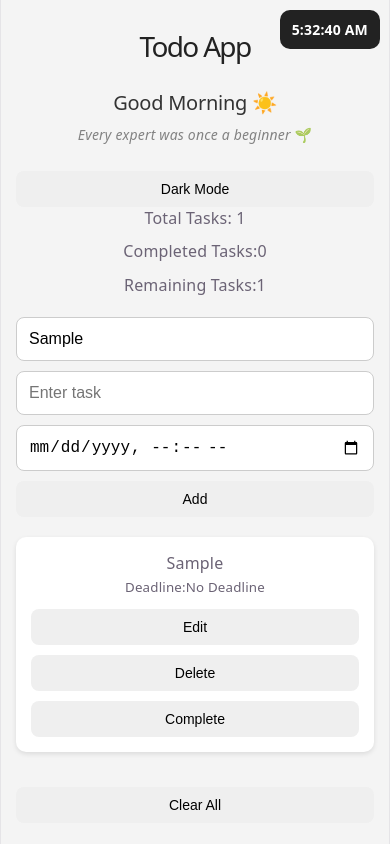
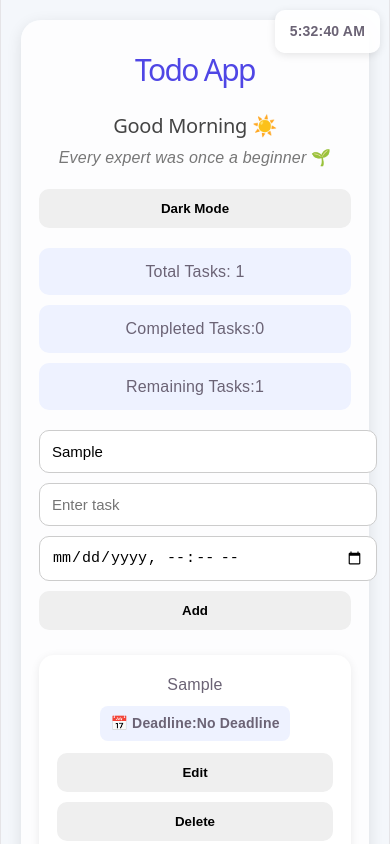
Before and after one commit to swayammk554-jpg/react-todo-app, a React (Vite) app: page / in a window 390 px wide. Both pictures are taken after typing "Sample", "Sample" into the empty fields and a click on the button "Add". Shown: the top 844 px of the page. Built offline with nearby package versions, Linux system fonts and the light colour scheme.

Commit message:
improved visuals

```diff
--- a/src/App.css
+++ b/src/App.css
@@ -1,361 +1,221 @@
 body {
+  margin: 0;
+  font-family: Arial, sans-serif;
+}
 
-  overflow-x: hidden;
+.app {
+  min-height: 100vh;
+  padding: 20px;
+  background: #f4f7fb;
+  transition: 0.3s;
+}
+
+.dark {
+  background: #121212;
+  color: white;
+}
+
+.container {
+  max-width: 750px;
+  margin: auto;
+  padding: 25px;
+  border-radius: 20px;
+  background: rgba(255,255,255,0.8);
+  box-shadow: 0 4px 15px rgba(0,0,0,0.1);
+}
+
+.dark .container {
+  background: #1e1e1e;
+}
+
+.title {
+  text-align: center;
+  font-size: 40px;
+  margin-bottom: 10px;
+  color: #4f46e5;
+}
+
+.dark .title {
+  color: #00ffff;
+}
+
+.greeting {
+  text-align: center;
+  color: #444;
+}
+
+.quote {
+  text-align: center;
+  color: #777;
+  margin-bottom: 20px;
+  font-style: italic;
+}
+
+.dark .greeting {
+  color: #ff80ab;
+}
+
+.dark .quote {
+  color: #ffd369;
+}
+
+.clock {
+  position: fixed;
+  top: 15px;
+  right: 20px;
+  background: rgba(255,255,255,0.9);
+  padding: 10px 15px;
+  border-radius: 10px;
+  font-weight: bold;
+  box-shadow: 0 2px 8px rgba(0,0,0,0.1);
+}
+
+.dark .clock {
+  background: #1f1f1f;
+  color: #00ffff;
+}
+
+.stats {
+  display: flex;
+  justify-content: space-between;
+  gap: 10px;
+  flex-wrap: wrap;
+  margin: 20px 0;
+}
+
+.stats p {
+  flex: 1;
+  min-width: 150px;
+  background: #eef2ff;
+  padding: 12px;
+  border-radius: 10px;
+  text-align: center;
+}
+
+.dark .stats p {
+  background: #2a2a2a;
+}
+
+.input-section {
+  display: flex;
+  flex-wrap: wrap;
+  gap: 10px;
+  margin-bottom: 25px;
+}
+
+input {
+  flex: 1;
+  min-width: 180px;
+  padding: 12px;
+  border-radius: 10px;
+  border: 1px solid #ccc;
+  font-size: 15px;
+}
+
+.dark input {
+  background: #2b2b2b;
+  color: white;
+  border: 1px solid #555;
+}
+
+.dark input::placeholder {
+  color: #aaa;
+}
+
+button {
+  padding: 12px 18px;
+  border: none;
+  border-radius: 10px;
+  cursor: pointer;
+  font-weight: bold;
+  transition: 0.3s;
+}
+
+button:hover {
+  transform: scale(1.03);
+}
+
+.task-card {
+  background: white;
+  padding: 18px;
+  border-radius: 15px;
+  margin-bottom: 15px;
+  box-shadow: 0 2px 10px rgba(0,0,0,0.08);
+}
+
+.dark .task-card {
+  background: #222;
+}
+
+.task-buttons {
+  display: flex;
+  gap: 10px;
+  flex-wrap: wrap;
+  margin-top: 12px;
+}
+
+.clear-btn {
+  width: 100%;
+  margin-top: 20px;
+  background: crimson;
+  color: white;
+}
+
+.reminder {
+  color: red;
+  font-weight: bold;
+  display: block;
+  margin-top: 8px;
+}
+
+/* RESPONSIVE DESIGN */
+
+@media (max-width: 768px) {
+
+  .container {
+    padding: 18px;
+  }
+
+  .title {
+    font-size: 30px;
+  }
+
+  .stats {
+    flex-direction: column;
+  }
+
+  .input-section {
+    flex-direction: column;
+  }
+
+  input,
+  button {
+    width: 100%;
+  }
+
+  .task-buttons {
+    flex-direction: column;
+  }
+
+  .clock {
+    top: 10px;
+    right: 10px;
+    font-size: 14px;
+  }
 
 }
 
-.app {
-
-  min-height: 100vh;
-
-  padding: 30px;
-
-  background-color: #f4f4f4;
-
-  transition: 0.3s;
-
+.deadline {
+  margin-top: 10px;
+  display: inline-block;
+  padding: 6px 10px;
+  border-radius: 8px;
+  background: #eef2ff;
+  font-size: 14px;
+  font-weight: bold;
 }
 
-.dark {
-
-  background: linear-gradient(
-
-    135deg,
-
-    #0f0f0f,
-
-    #1a1a1a
-
-  );
-
-  color: white;
-
+.dark .deadline {
+  background: #333;
+  color: #ffd369;
 }
-
-.container {
-
-  width: 100%;
-
-  max-width: 700px;
-
-  margin: auto;
-
-  box-sizing: border-box;
-
-}
-
-h1 {
-
-  text-align: center;
-
-  margin-bottom: 20px;
-
-}
-
-.title {
-
-  color: #222;
-
-  transition: 0.3s;
-
-}
-
-.dark .title {
-
-  color: #00ffff;
-
-}
-
-.greeting {
-
-  text-align: center;
-
-  margin-top: -10px;
-
-  color: #333;
-
-  transition: 0.3s;
-
-}
-
-.dark .greeting {
-
-  color: #ff4081;
-
-}
-
-.quote {
-
-  text-align: center;
-
-  font-style: italic;
-
-  opacity: 0.8;
-
-  margin-bottom: 25px;
-
-  color: #666;
-
-  transition: 0.3s;
-
-}
-
-.dark .quote {
-
-  color: #ffd369;
-
-}
-
-.stats {
-
-  display: flex;
-
-  justify-content: space-between;
-
-  flex-wrap: wrap;
-
-  margin-bottom: 20px;
-
-}
-
-.input-section {
-
-  display: flex;
-
-  gap: 10px;
-
-  flex-wrap: wrap;
-
-  margin-bottom: 20px;
-
-}
-
-input {
-
-  flex: 1;
-
-  padding: 12px;
-
-  border-radius: 8px;
-
-  border: 1px solid #ccc;
-
-  font-size: 16px;
-
-}
-
-.dark input {
-
-  background-color: #2a2a2a;
-
-  color: white;
-
-  border: 1px solid #555;
-
-  outline: none;
-
-}
-
-.dark input::placeholder {
-
-  color: #bdbdbd;
-
-}
-
-button {
-
-  padding: 10px 15px;
-
-  border: none;
-
-  border-radius: 8px;
-
-  cursor: pointer;
-
-  font-size: 14px;
-
-  transition: 0.3s;
-
-}
-
-button:hover {
-
-  transform: scale(1.05);
-
-}
-
-.task-card {
-
-  background: white;
-
-  padding: 15px;
-
-  margin-bottom: 15px;
-
-  border-radius: 10px;
-
-  box-shadow: 0 2px 5px rgba(0,0,0,0.1);
-
-  transition: 0.3s;
-
-}
-
-.dark .task-card {
-
-  background: #1e1e1e;
-
-  color: white;
-
-}
-
-.task-buttons {
-
-  display: flex;
-
-  gap: 10px;
-
-  margin-top: 10px;
-
-}
-
-.clear-btn {
-
-  margin-top: 20px;
-
-  width: 100%;
-
-}
-
-.clock {
-
-  position: fixed;
-
-  top: 15px;
-
-  right: 105px;
-
-  background-color: #222;
-
-  color: white;
-
-  padding: 10px 15px;
-
-  border-radius: 10px;
-
-  font-size: 18px;
-
-  font-weight: bold;
-
-  z-index: 9999;
-
-}
-
-.dark .clock {
-
-  background-color: #00ffff;
-
-  color: black;
-
-}
-
-.reminder {
-
-  color: red;
-
-  font-weight: bold;
-
-  margin-top: 5px;
-
-}
-
-@media (max-width: 768px) {
-
-  .app {
-
-    padding: 15px;
-
-  }
-
-
-
-  .stats {
-
-    flex-direction: column;
-
-    gap: 10px;
-
-  }
-
-
-
-  .input-section {
-
-    flex-direction: column;
-
-  }
-
-
-
-  input {
-
-    width: 100%;
-
-    box-sizing: border-box;
-
-  }
-
-
-
-  button {
-
-    width: 100%;
-
-  }
-
-
-
-  .task-buttons {
-
-    flex-direction: column;
-
-  }
-
-
-
-  .clock {
-
-    top: 10px;
-
-    right: 10px;
-
-    font-size: 14px;
-
-    padding: 8px 12px;
-
-  }
-
-
-
-  .title {
-
-    font-size: 28px;
-
-  }
-
-
-
-  .greeting {
-
-    font-size: 20px;
-
-  }
-
-
-
-  .quote {
-
-    font-size: 14px;
-
-  }
-
-}
--- a/src/App.jsx
+++ b/src/App.jsx
@@ -508,23 +508,21 @@ const [randomQuote] = useState(
 
                       <br />
 
-                      <small>
+                      <div className="deadline">
 
-                      Deadline:
+  📅 Deadline:
 
-                      {
+  {
 
-                        item.deadline
+    item.deadline
 
-                        ? new Date(item.deadline)
+      ? new Date(item.deadline).toLocaleString()
 
-                        .toLocaleString()
+      : "No Deadline"
 
-                        : "No Deadline"
+  }
 
-                      }
-
-                      </small>
+</div>
                       {
 
                         item.deadline &&
```
